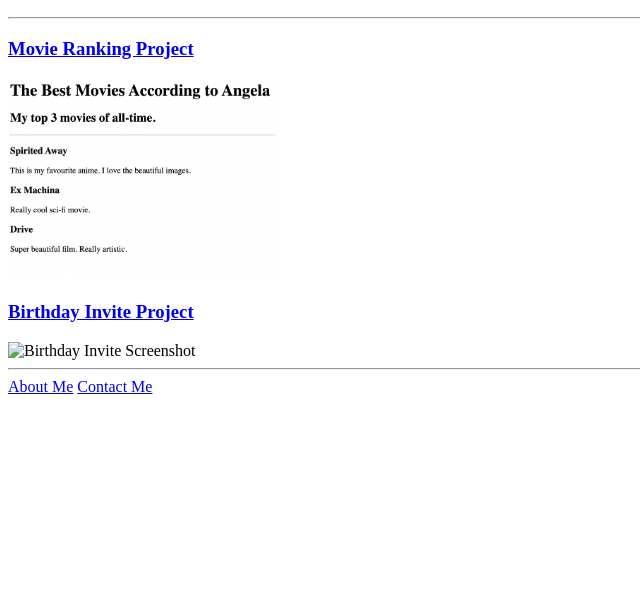
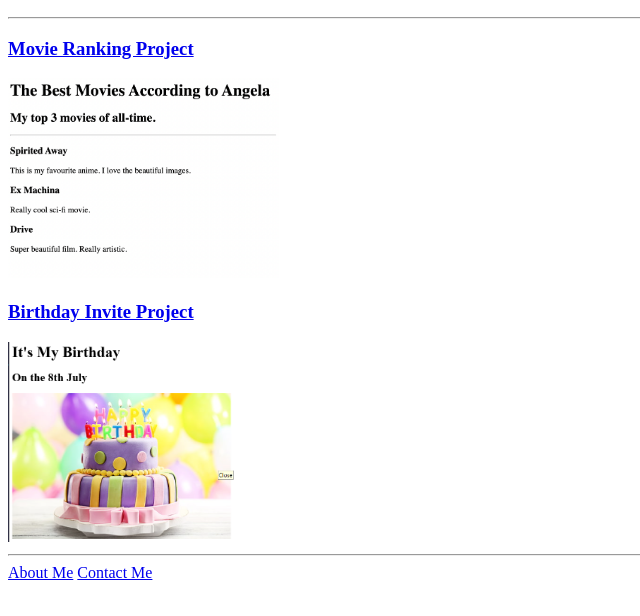
Before and after one commit to viper-crate/html-portfolio, a plain HTML site: page index.html in a window 1280 px wide. Shown: the part 110-726 px from the top of the page, without its empty margins (0-640 px from the left). Drawn offline with Linux system fonts and the light colour scheme.

Commit message:
Update index.html

```diff
--- a/index.html
+++ b/index.html
@@ -13,7 +13,7 @@
     <h3><a href="./public/movie-ranking.html">Movie Ranking Project</a></h3>
     <img src="./assets/images/movie-ranking.png" height="200" alt="Movie Ranking Screenshot"/>
     <h3><a href="./public/birthday-invite.html">Birthday Invite Project</a></h3>
-    <img src="./assets/images/birthday-invite.png" height="200" alt="Birthday Invite Screenshot"/>
+    <img src="./assets/images/birthday1-invite.png" height="200" alt="Birthday Invite Screenshot"/>
     <hr/>
     <a href="./public/about.html">About Me</a> <a href="./public/contact.html">Contact Me</a>
  </body>
```
